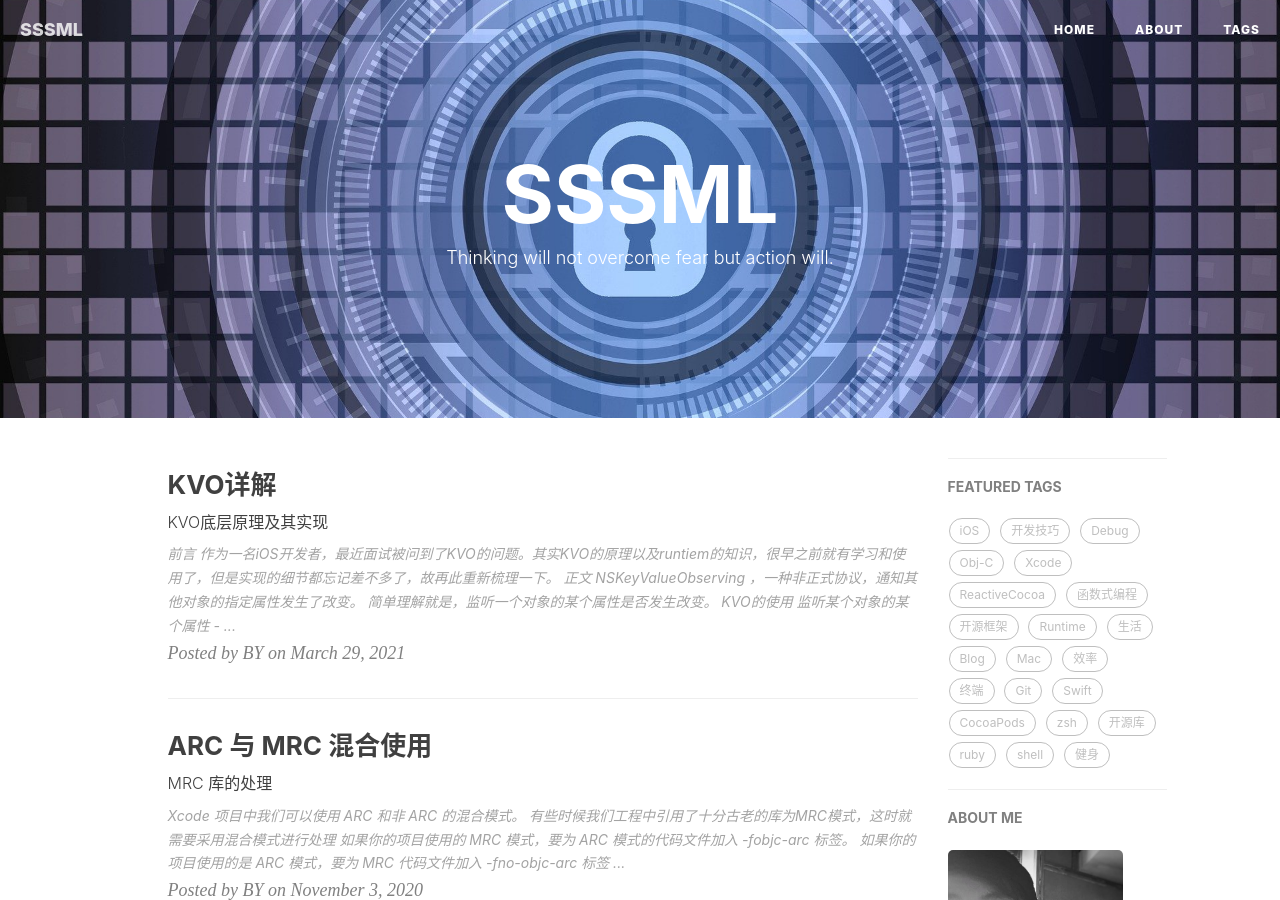
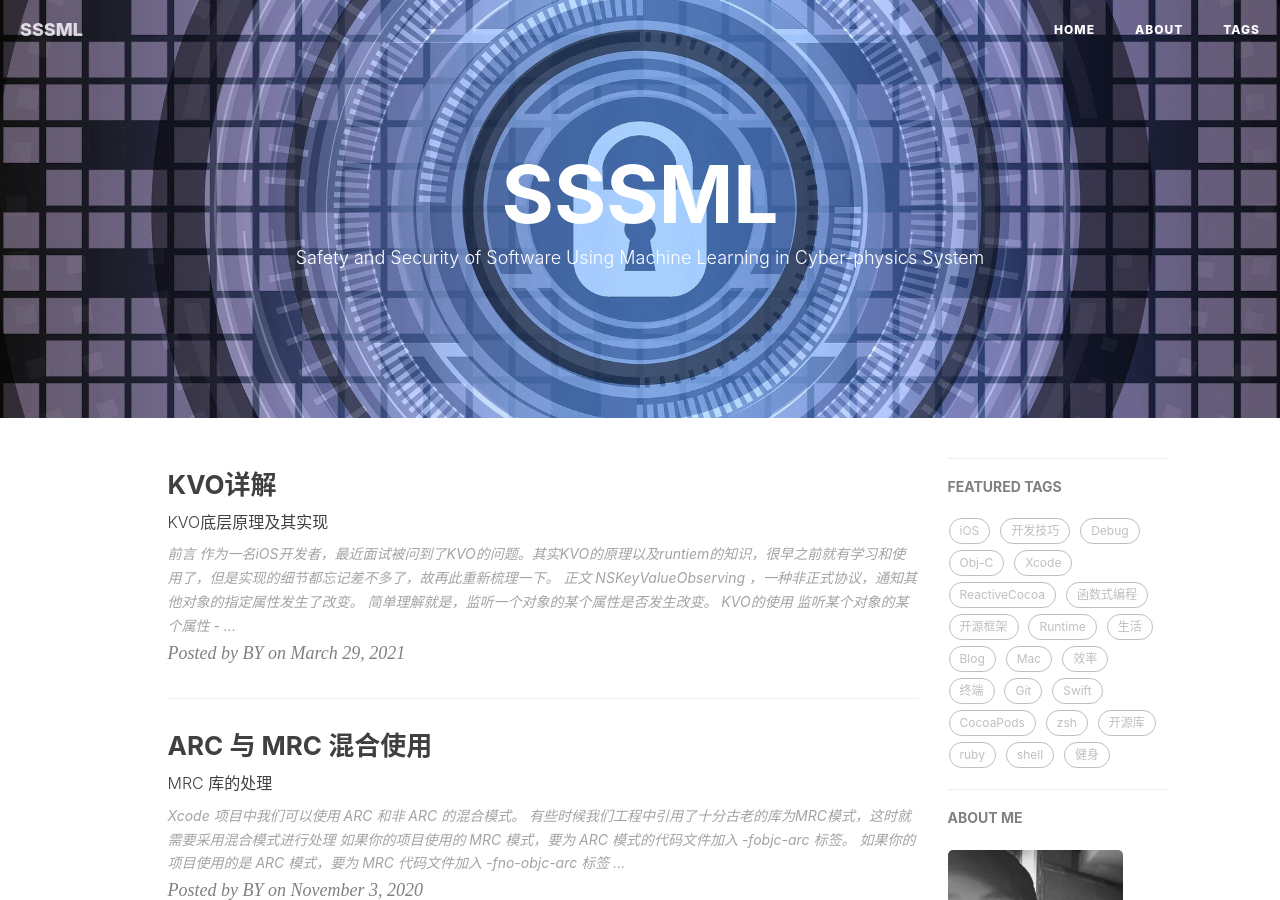
Before and after one commit to Gahory/SSSML2021, a Jekyll site: the page built from index.html, in a window 1280 px wide and 900 px high. Built offline with Jekyll 4.4.1, drawn with Linux system fonts in a browser that asks for light colours; nearby versions of some CDN libraries; the list of posts is cut into pages by our own code; comment, search, counter and statistics services are not loaded.

Commit message:
Update index.html

```diff
--- a/index.html
+++ b/index.html
@@ -1,6 +1,6 @@
 ---
 layout: page
-description: "Thinking will not overcome fear but action will."
+description: "Safety and Security of Software Using Machine Learning in Cyber-physics System"
 ---
 
 {% for post in paginator.posts %}
```
